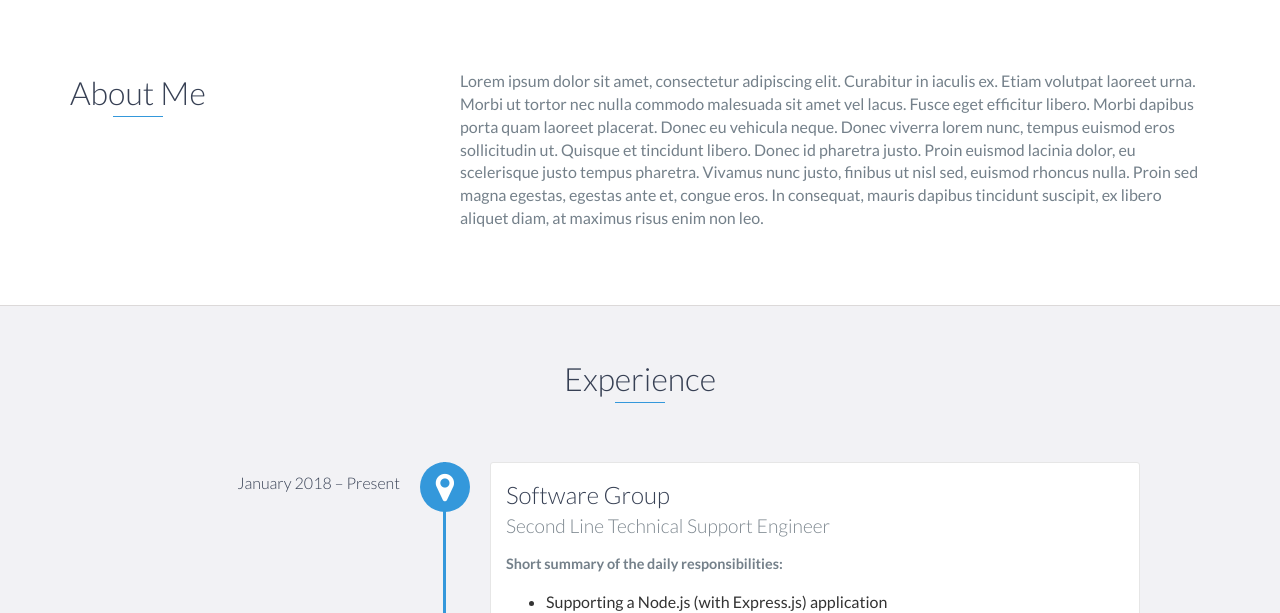
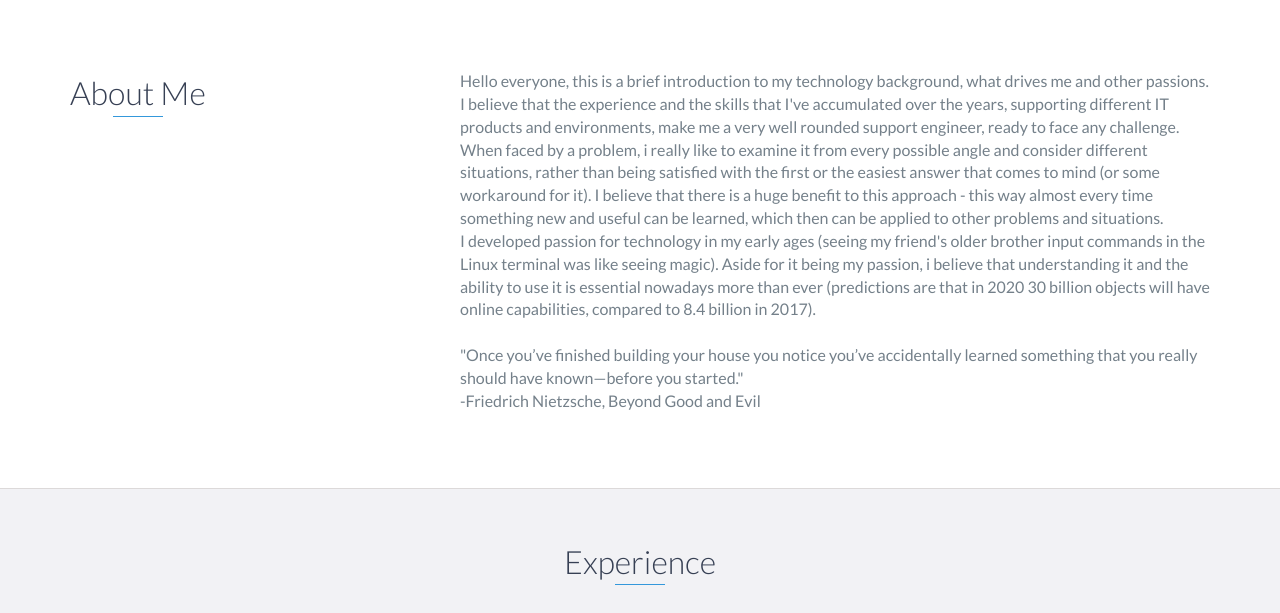
Before and after one commit to martinkaldramov/martinkaldramov.github.io, a website: page index.html in a window 1280 px wide. Shown: the part 805-1418 px from the top of the page. Drawn offline with nearby package versions, Linux system fonts and the light colour scheme.

Commit message:
Added the About Me Section

```diff
--- a/index.html
+++ b/index.html
@@ -72,11 +72,13 @@
                     <h2 class="heading">About Me</h2>
                 </div>
                 <div class="col-md-8">
-                    <p>
-                        Lorem ipsum dolor sit amet, consectetur adipiscing elit. Curabitur in iaculis ex. Etiam volutpat laoreet urna. Morbi ut tortor nec nulla commodo malesuada sit amet vel lacus. Fusce eget efficitur libero. Morbi dapibus porta quam laoreet placerat. Donec
-                        eu vehicula neque. Donec viverra lorem nunc, tempus euismod eros sollicitudin ut. Quisque et tincidunt libero. Donec id pharetra justo. Proin euismod lacinia dolor, eu scelerisque justo tempus pharetra. Vivamus nunc justo, finibus
-                        ut nisl sed, euismod rhoncus nulla. Proin sed magna egestas, egestas ante et, congue eros. In consequat, mauris dapibus tincidunt suscipit, ex libero aliquet diam, at maximus risus enim non leo.
-                    </p>
+                    <p>Hello everyone, this is a brief introduction to my technology background, what drives me and other passions.</p>
+                    <p>I believe that the experience and the skills that I've accumulated over the years, supporting different IT products and environments, make me a very well rounded support engineer, ready to face any challenge.</p>
+                    <p>When faced by a problem, i really like to examine it from every possible angle and consider different situations, rather than being satisfied with the first or the easiest answer that comes to mind (or some workaround for it). I believe that there is a huge benefit to this approach - this way almost every time something new and useful can be learned, which then can be applied to other problems and situations.</p>
+                    <p>I developed passion for technology in my early ages (seeing my friend's older brother input commands in the Linux terminal was like seeing magic). Aside for it being my passion, i believe that understanding it and the ability to use it is essential nowadays more than ever (predictions are that in 2020 30 billion objects will have online capabilities, compared to 8.4 billion in 2017).</p>
+                    <br>
+                    <p>"Once you’ve finished building your house you notice you’ve accidentally learned something that you really should have known—before you started."</p>
+                    <p>-Friedrich Nietzsche, Beyond Good and Evil</p>
                 </div>
             </div>
         </div>
```
